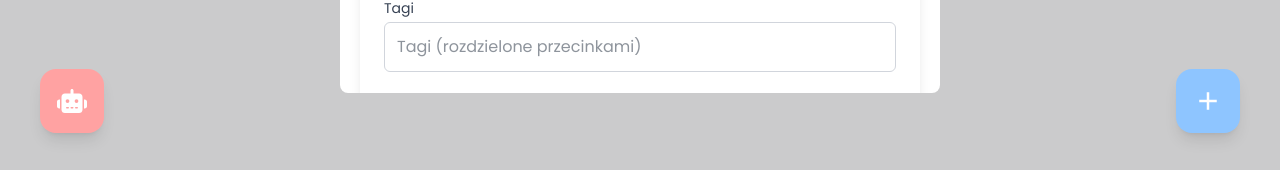
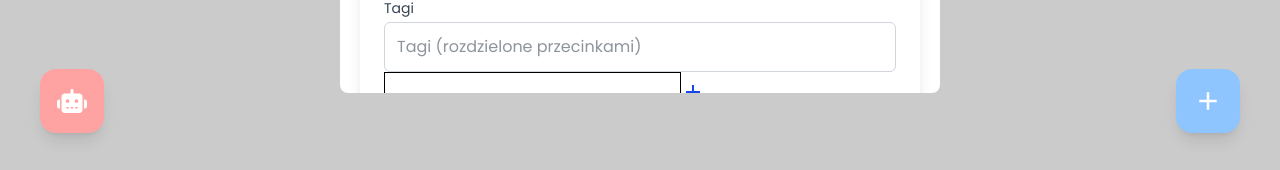
Before and after one commit to PumaYT22/Projekt-konkurs-JGWKBH, a React (Vite) app in the folder front/apka/: page /dashboard in a window 1280 px wide. Both pictures are taken after a click on the button 1208 px from the left and 728 px from the top of the page. Shown: the part 627-797 px from the top of the page. Built offline with nearby package versions, Linux system fonts and the light colour scheme; no server answers.

Commit message:
zmienie wyszukiwania

```diff
--- /dev/null
+++ b/front/apka/src/components/input/TagInput.jsx
@@ -0,0 +1,20 @@
+import React from 'react'
+import { MdAdd } from 'react-icons/md'
+
+const TagInput = ({tags,setTags}) => {
+  return (
+    <div>
+        <div>
+            <input type="text" className='text-sm bg-transparent border px-3 py-4' placeholder=''></input>
+
+
+            <button>
+                <MdAdd
+                className='text-2xl text-blue-700 hover:text-white'></MdAdd>
+            </button>
+        </div>
+    </div>
+  )
+}
+
+export default TagInput
--- a/front/apka/src/pages/Home/AddEditNotes.jsx
+++ b/front/apka/src/pages/Home/AddEditNotes.jsx
@@ -3,6 +3,7 @@ import { MdClose, MdOutlineAutoAwesome } from 'react-icons/md';
 import { FaSave } from 'react-icons/fa';
 import axiosInstance from '../../utils/axiosInstance';
 import { toast } from 'react-toastify';
+import TagInput from '../../components/input/TagInput';
 
 const AddEditNotes = ({ getAllNotes, noteData, type, onClose }) => {
   const [title, setTitle] = useState(noteData?.title || "");
@@ -87,8 +88,8 @@ const AddEditNotes = ({ getAllNotes, noteData, type, onClose }) => {
   };
 
   const handleAddNote = () => {
-    if(title.length>10){
-        setError("Maksymalna długość to 10 znaków");
+    if(title.length>20){
+        setError("Maksymalna długość to 20 znaków");
       return;
     }
 
@@ -188,6 +189,7 @@ const AddEditNotes = ({ getAllNotes, noteData, type, onClose }) => {
           value={tags}
           onChange={({ target }) => setTags(target.value)}
         />
+        <TagInput></TagInput>
       </div>
 
       {/* Error display */}
--- a/front/apka/src/pages/Home/Home.jsx
+++ b/front/apka/src/pages/Home/Home.jsx
@@ -110,7 +110,7 @@ const Home = () => {
         try {
             const response = await axiosInstance.get("/search-notes", {
                 params: {
-                    query: query.trim()
+                    q: query.trim()
                 }
             });
 
```
Also changed, not shown: 1 other file (tests, documents, lock files or other folders).
